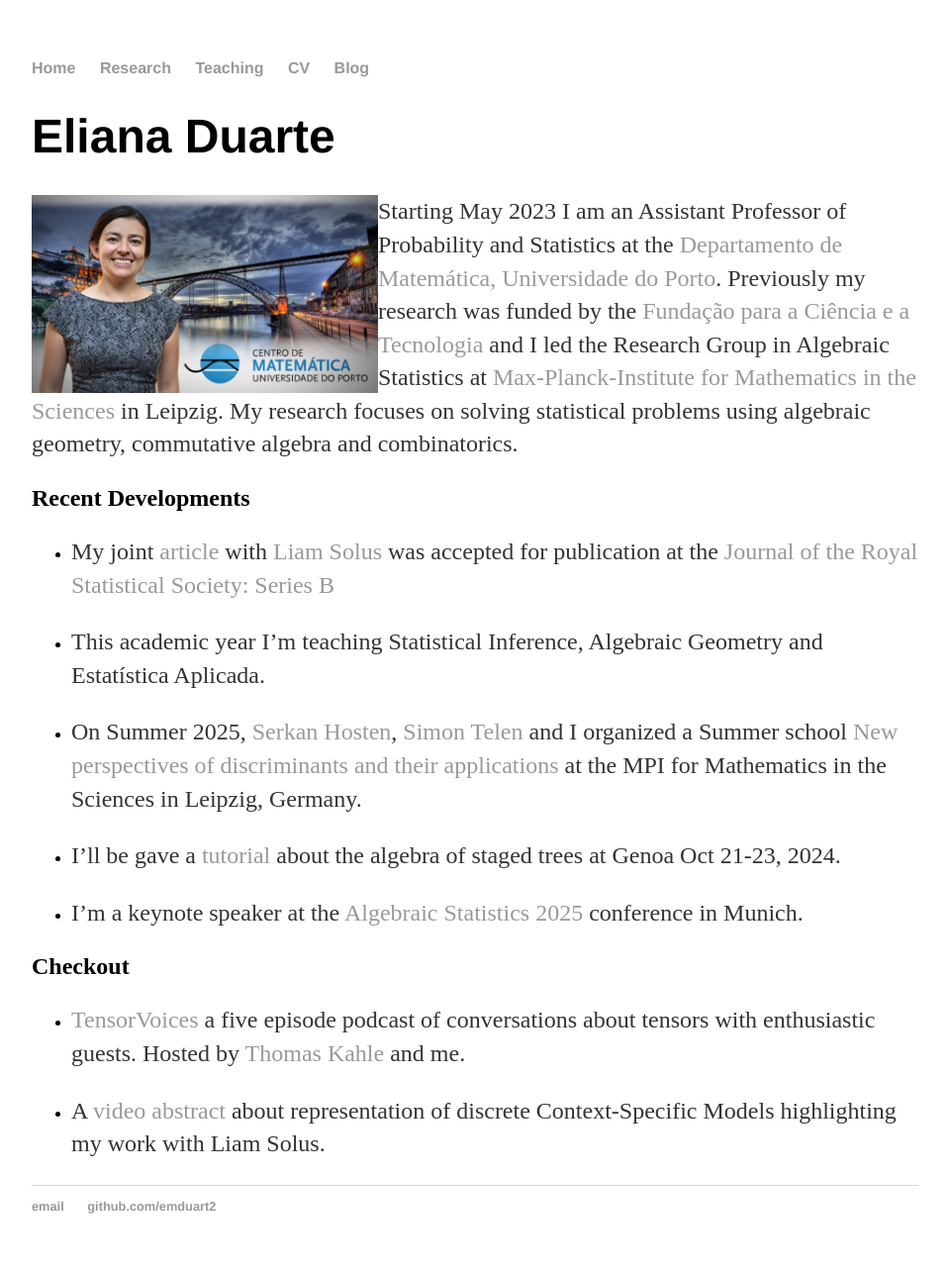
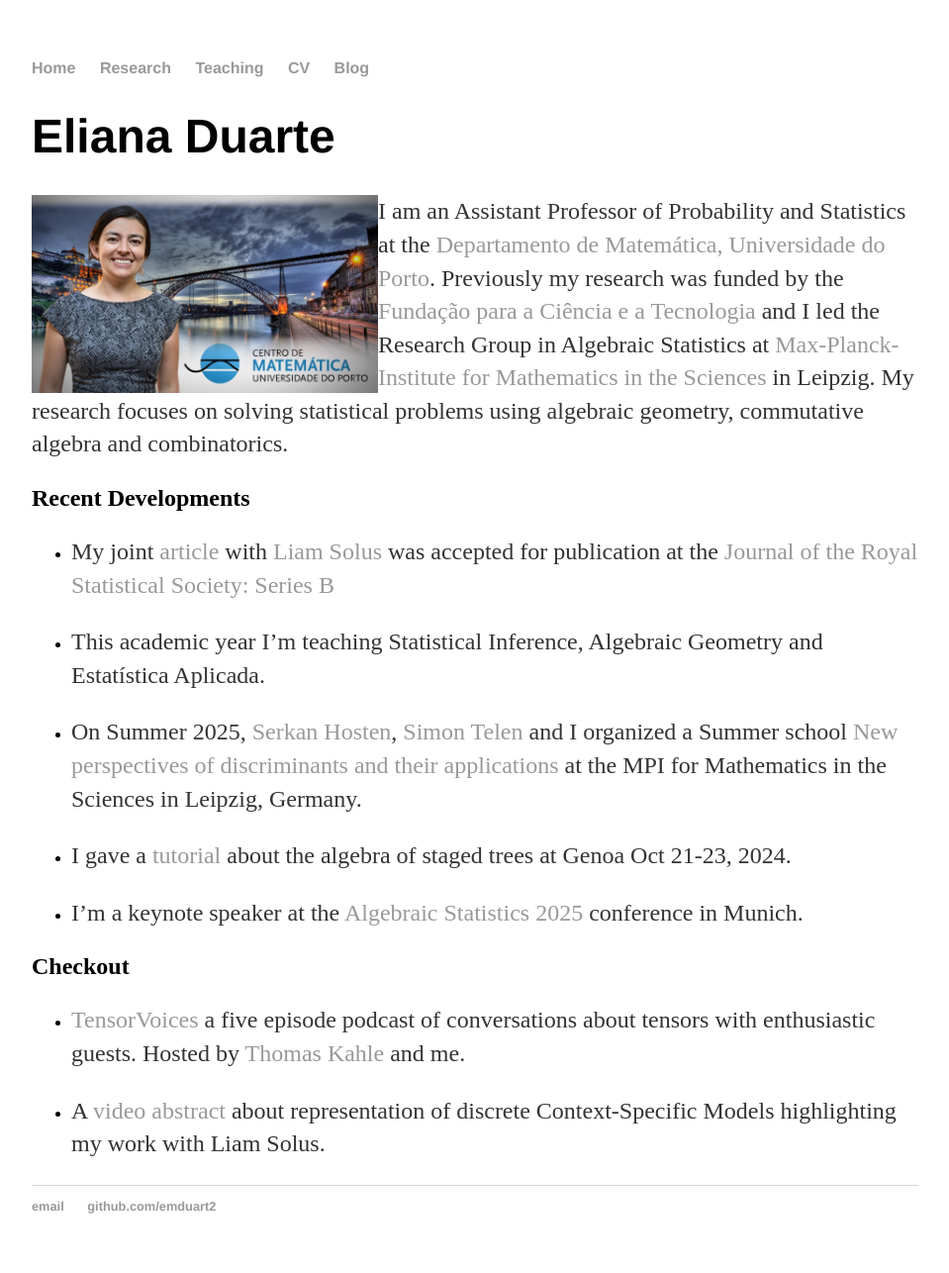
Before and after one commit to emduart2/emduart2.github.io, a Jekyll site: the page built from index.md, in a window 1280 px wide. Shown: the whole page at 99% size, without its empty margins (160-1119 px from the left). Built offline with Jekyll 4.4.1, drawn with Linux system fonts in a browser that asks for light colours.

Commit message:
More changes in main

```diff
--- a/index.md
+++ b/index.md
@@ -6,7 +6,7 @@ title: Eliana Duarte
 # Eliana Duarte
 <img src="/assets/Eliana.jpg" alt="Eliana" align="left" style="width:350px;height:200px;">
 
- Starting May 2023 I am an Assistant Professor of Probability and Statistics at the
+I am an Assistant Professor of Probability and Statistics at the
 [Departamento de Matemática, Universidade do Porto](https://www.cmup.pt). Previously my research was funded  by
 the [Fundação para a Ciência e a Tecnologia](https://www.fct.pt)   and I
 led the Research Group in Algebraic Statistics at  [Max-Planck-Institute for Mathematics in the Sciences](https://www.mis.mpg.de) in
@@ -23,7 +23,7 @@ Estatística Aplicada.
 * On Summer 2025, [Serkan Hosten](https://sites.google.com/view/serkanhostensfsu), [Simon Telen](https://simontelen.webnode.page/about-me/) and I organized a Summer school [New perspectives of discriminants and their applications](https://www.mis.mpg.de/events/series/slmath-summer-school-new-perspectives-on-discriminants-and-their-applications) at the MPI for Mathematics
 in the Sciences in Leipzig, Germany.
 
-* I'll be gave a [tutorial](https://stagedtrees.github.io/events/trees4cat.html) about the algebra of staged trees at Genoa Oct 21-23, 2024.
+* I gave a [tutorial](https://stagedtrees.github.io/events/trees4cat.html) about the algebra of staged trees at Genoa Oct 21-23, 2024.
 
 * I'm a keynote speaker at the [Algebraic Statistics 2025](https://sites.google.com/view/algstat2025/program?authuser=0) conference in Munich.
 
```
